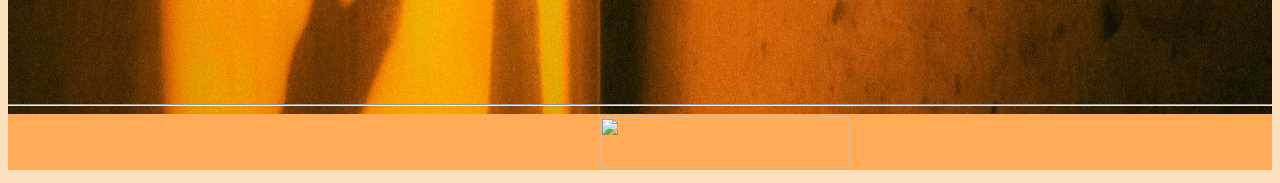
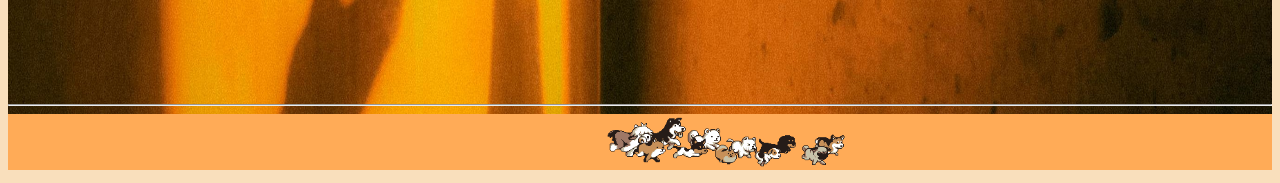
Before and after one commit to AdrianaZhang/Portfolio, a plain HTML site: page 360.html in a window 1280 px wide. Shown: the part 814-997 px from the top of the page. Drawn offline with Linux system fonts and the light colour scheme; the site is published under a folder, as on GitHub Pages, so addresses that start at the root find nothing.

Commit message:
Update 360.html

```diff
--- a/360.html
+++ b/360.html
@@ -27,7 +27,7 @@
     </div>
     <hr />
     <div id="footer">
-        <img height=50 width=250 src="/assets/dog run.gif">
+        <img height=50 width=250 src="assets/dog run.gif">
     </div>
 
 </body>
```
